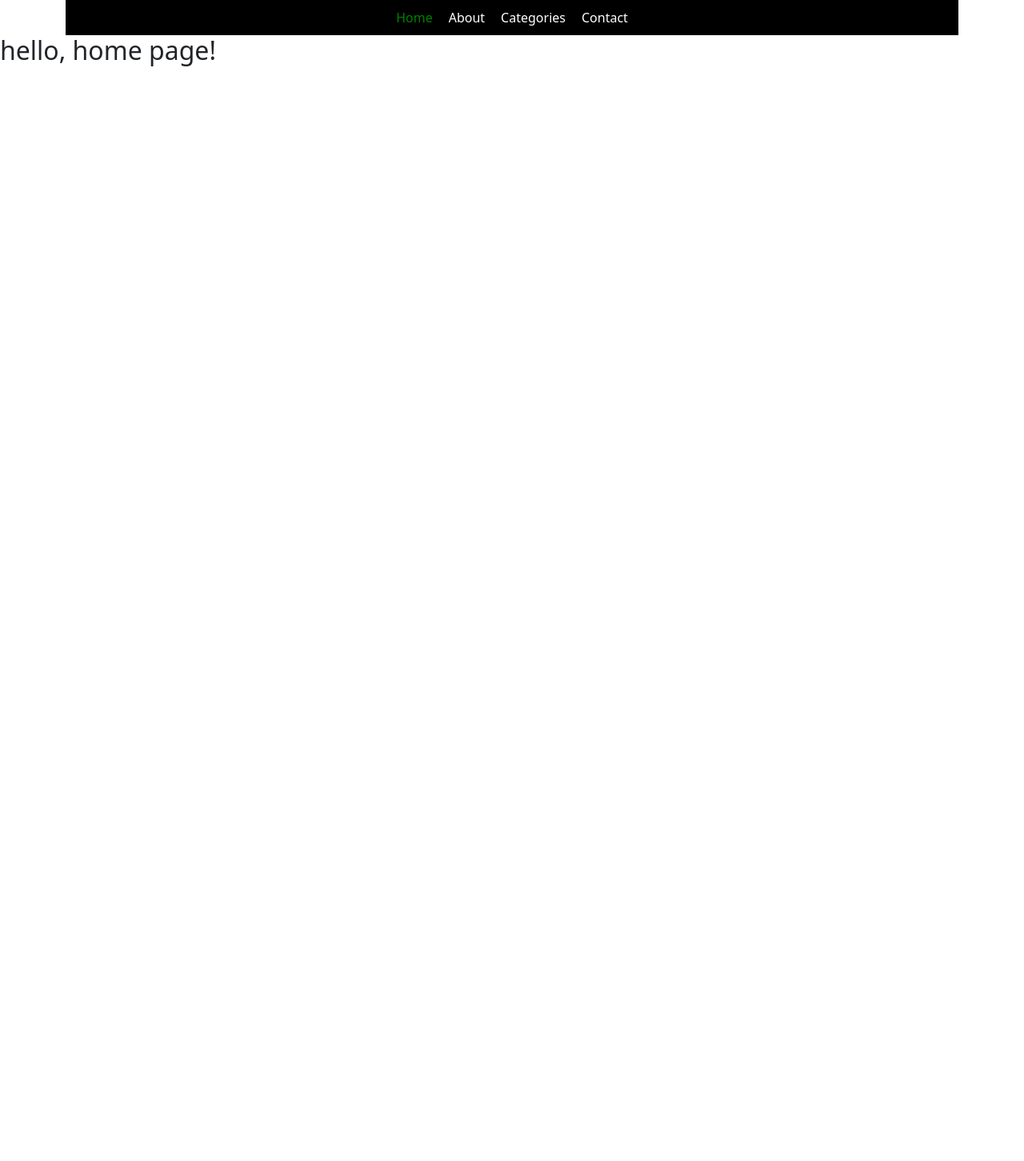
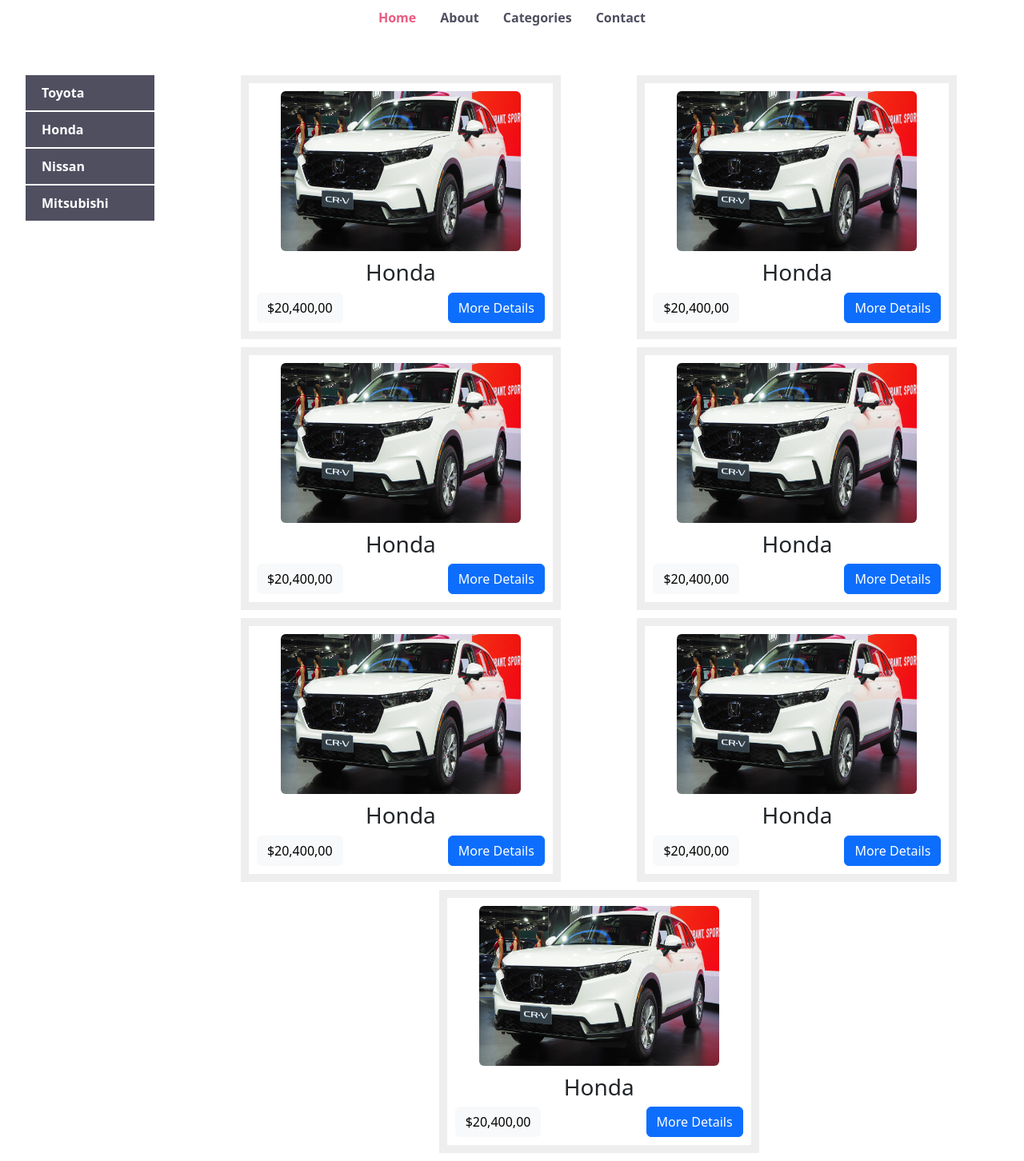
Before and after one commit to fiiby/Top_gear, a Vue app: page / in a window 1280 px wide. Shown: the whole page at 80% size. Before the commit the page ends 800 px from the top, so only its background shows below. Built offline with nearby package versions, Linux system fonts and the light colour scheme.

Commit message:
add sidebar, cards and json folder

```diff
--- a/index.html
+++ b/index.html
@@ -4,7 +4,7 @@
     <meta charset="UTF-8">
     <link rel="icon" href="/favicon.ico">
     <meta name="viewport" content="width=device-width, initial-scale=1.0">
-    <title>Vite App</title>
+    <title>Top Gear</title>
   </head>
   <body>
     <div id="app"></div>
--- a/src/components/cars/CarsCom.vue
+++ b/src/components/cars/CarsCom.vue
@@ -0,0 +1,112 @@
+<template>
+    <div class="justify-content-evenly row">
+        <div class="col-4  each-car">
+            <img src="@/assets/2023_HOnda_CR-V.jpg" class="rounded d-block mx-auto">
+                <h3 class="text-center">Honda</h3>
+            <div class="float-start"><button type="button" class="btn btn-light">$20,400,00</button></div>
+            <div class="float-end">
+                <router-link to="/About">
+                <button type="button" class="btn btn-primary">
+                    More Details</button>
+                </router-link>
+                </div>
+        </div>
+        <div class="col-4  each-car">
+            <img src="@/assets/2023_HOnda_CR-V.jpg" class="rounded d-block mx-auto">
+                <h3 class="text-center">Honda</h3>
+            <div class="float-start"><button type="button" class="btn btn-light">$20,400,00</button></div>
+            <div class="float-end">
+                <router-link to="/About">
+                <button type="button" class="btn btn-primary">
+                    More Details</button>
+                </router-link>
+                </div>
+        </div>
+        <div class="col-4  each-car">
+            <img src="@/assets/2023_HOnda_CR-V.jpg" class="rounded d-block mx-auto">
+                <h3 class="text-center">Honda</h3>
+            <div class="float-start"><button type="button" class="btn btn-light">$20,400,00</button></div>
+            <div class="float-end">
+                <router-link to="/About">
+                <button type="button" class="btn btn-primary">
+                    More Details</button>
+                </router-link>
+                </div>
+        </div>
+        <div class="col-4  each-car">
+            <img src="@/assets/2023_HOnda_CR-V.jpg" class="rounded d-block mx-auto">
+                <h3 class="text-center">Honda</h3>
+            <div class="float-start"><button type="button" class="btn btn-light">$20,400,00</button></div>
+            <div class="float-end">
+                <router-link to="/About">
+                <button type="button" class="btn btn-primary">
+                    More Details</button>
+                </router-link>
+                </div>
+        </div>
+        <div class="col-4  each-car">
+            <img src="@/assets/2023_HOnda_CR-V.jpg" class="rounded d-block mx-auto">
+                <h3 class="text-center">Honda</h3>
+            <div class="float-start"><button type="button" class="btn btn-light">$20,400,00</button></div>
+            <div class="float-end">
+                <router-link to="/About">
+                <button type="button" class="btn btn-primary">
+                    More Details</button>
+                </router-link>
+                </div>
+        </div>
+        <div class="col-4  each-car">
+            <img src="@/assets/2023_HOnda_CR-V.jpg" class="rounded d-block mx-auto">
+                <h3 class="text-center">Honda</h3>
+            <div class="float-start"><button type="button" class="btn btn-light">$20,400,00</button></div>
+            <div class="float-end">
+                <router-link to="/About">
+                <button type="button" class="btn btn-primary">
+                    More Details</button>
+                </router-link>
+                </div>
+
+        </div>
+        <div class="col-4  each-car">
+            <img src="@/assets/2023_HOnda_CR-V.jpg" class="rounded d-block mx-auto">
+                <h3 class="text-center">Honda</h3>
+            <div class="float-start"><button type="button" class="btn btn-light">$20,400,00</button></div>
+            <div class="float-end">
+                <router-link to="/About">
+                <button type="button" class="btn btn-primary">
+                    More Details</button>
+                </router-link>
+                </div>
+        </div>
+
+
+    </div>
+
+</template>
+
+
+<script >
+
+export default {
+  name:'HomeView',
+
+};
+</script>
+
+<style scoped>
+
+.each-car {
+padding: 10px;
+margin-bottom: 10px;
+border: 10px solid #eee;
+width: 400px;
+
+}
+img {
+    width: 300px;
+    height: 200px;
+    margin-bottom: 10px;
+
+}
+
+</style>
--- a/src/components/navbar/MainMenu.vue
+++ b/src/components/navbar/MainMenu.vue
@@ -18,24 +18,31 @@
 
 <style scoped>
 .nav {
-    background-color: black;
-    /* background-color: grey; */
-    color: white;
+
     overflow: hidden;
     display: flex;
     justify-content: center;
+    margin-bottom: 50px;
 }
  li {
     display: inline-block;
-    padding: 10px;
+
+    margin:0 5px;
  }
  a {
+    padding: 10px;
+    display: block;
     text-decoration: none;
-    color: white;
+    color:#4f4f60;
+    font-weight: bold;
 
     &.router-link-exact-active {
-        color:green;
+        /* border-bottom:3px solid #4c4f60; */
+        color:rgb(233, 92, 127) ;
     }
+ }
+ li:hover {
+    border-bottom:3px solid #4c4f60 ;
  }
 
 </style>
--- a/src/components/sidebar/SidebarCom.vue
+++ b/src/components/sidebar/SidebarCom.vue
@@ -0,0 +1,48 @@
+<template>
+    <div >
+        <ul class="sidebar-nav">
+            <li><router-link to="/">Toyota</router-link></li>
+            <li><router-link to="/about">Honda</router-link></li>
+            <li><router-link to="/Categories">Nissan</router-link></li>
+            <li><router-link to="/contact">Mitsubishi</router-link></li>
+
+        </ul>
+
+
+        </div>
+
+</template>
+
+<script >
+export default {
+  name:'SidebarCom',
+
+}
+</script>
+
+<style scoped>
+
+        li {
+        list-style: none;
+      padding: 10px;
+        width: 100%;
+        border-bottom:2px solid white;
+        background-color: #4f4f60;
+        text-decoration: none;
+        }
+
+      a {
+            text-decoration: none;
+            color:white;
+            font-weight: 700;
+            padding: 10px;
+            /* display:block ; */
+        }
+
+
+
+
+
+
+
+</style>
--- a/src/views/HomeView.vue
+++ b/src/views/HomeView.vue
@@ -1,15 +1,26 @@
+<template>
+    <div class="home row">
+      <div class="col-2">
+        <SidebarCom/>
+        </div>
+
+        <div class="col-10">
+          <CarsCom />
+        </div>
+
+
+</div>
+</template>
+
 <script >
+import SidebarCom from '@/components/sidebar/SidebarCom.vue';
+import CarsCom from '@/components/cars/CarsCom.vue';
+
 export default {
   name:'HomeView',
-  components: {
-
+  components:{
+  SidebarCom,
+  CarsCom,
   }
 }
 </script>
-
-<template>
-    <div class="home-page">
-<h2>hello, home page!</h2>
-</div>
-
-</template>
```
Also changed, not shown: src/components/json/cars.json (added, +61 -0 lines), src/assets/2023_Honda_CR-V.jpg (added).
